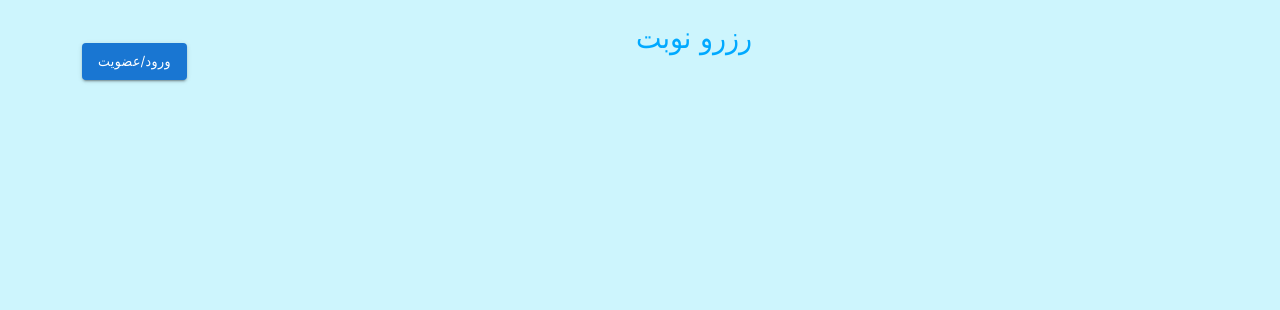
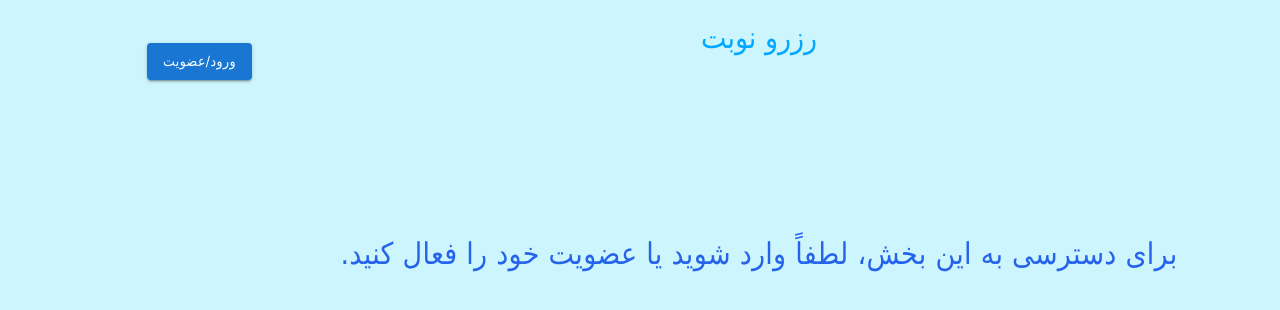
Before and after one commit to dofxo/appointment-app, a React (Vite) app: page /authPrompt in a window 1280 px wide. Shown: the top 310 px of the page. Built offline with nearby package versions, Linux system fonts and the light colour scheme; what moment-jalaali would draw is missing.

Commit message:
Feat: add logged out/ not logged in state

```diff
--- a/src/App.tsx
+++ b/src/App.tsx
@@ -14,6 +14,7 @@ import AuthModal from "./components/Modals/AuthModal";
 import { Toaster } from "react-hot-toast";
 import { supabase } from "./Supabase/initialize";
 import setToken from "./helpers/setToken";
+import AuthPrompt from "./components/AuthPrompt/AuthPrompt";
 
 const App = () => {
   const [showAdmin, setShowAdmin] = useState(false);
@@ -24,6 +25,7 @@ const App = () => {
   const [username, setUsername] = useState("");
 
   const location = useLocation();
+  const navigate = useNavigate();
 
   useEffect(() => {
     const { pathname } = location;
@@ -49,15 +51,17 @@ const App = () => {
 
           if (data.isAdmin) setIsAdmin(true);
 
+          navigate(data.isAdmin ? "/admin" : "/user");
+
           if (error) throw error;
         } catch (error) {
           console.error(error);
         }
+      } else {
+        navigate("/authPrompt");
       }
     })();
   }, [userId]);
-
-  const navigate = useNavigate();
 
   return (
     <AdminContext.Provider value={{ setShowAdmin, showAdmin }}>
@@ -120,7 +124,7 @@ const App = () => {
 
         <div className="mt-[15%]">
           <Routes>
-            <Route path="/" element={<Navigate to="/user/" />} />
+            <Route path="/authPrompt" element={<AuthPrompt />} />
             <Route path="/admin" element={<Admin />}>
               <Route
                 path="/admin/create"
--- /dev/null
+++ b/src/components/AuthPrompt/AuthPrompt.tsx
@@ -0,0 +1,15 @@
+import { Container, Typography, Box } from "@mui/material";
+
+const AuthPrompt = () => {
+  return (
+    <Container>
+      <Box>
+        <Typography className="!text-3xl !font-[inherit] text-blue-600">
+          برای دسترسی به این بخش، لطفاً وارد شوید یا عضویت خود را فعال کنید.
+        </Typography>
+      </Box>
+    </Container>
+  );
+};
+
+export default AuthPrompt;
--- a/src/components/user/TimeStep.tsx
+++ b/src/components/user/TimeStep.tsx
@@ -40,7 +40,6 @@ const TimeStep = ({
             setStep={setStep}
             selectedDate={selectedDate}
             userName={userName}
-            setUserName={setUserName}
           />
         ))}
       </div>
--- a/src/helpers/handleAuthSubmit.ts
+++ b/src/helpers/handleAuthSubmit.ts
@@ -51,6 +51,7 @@ export const handleSubmit = async ({
         setOpenModal(false);
         setToken(String(userId));
         setUserId(String(userId));
+        navigate("/user");
       } else {
         toast.error("کاربری با نام کابری شما وجود دارد");
       }
@@ -66,6 +67,7 @@ export const handleSubmit = async ({
           setOpenModal(false);
           setToken(String(data[0].id));
           setUserId(String(data[0].id));
+          navigate(data[0].isAdmin ? "/admin" : "/user");
         } else {
           toast.error("رمز عبور اشتباه است");
         }
```
